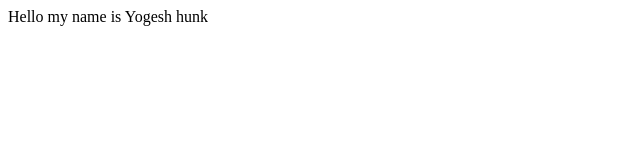
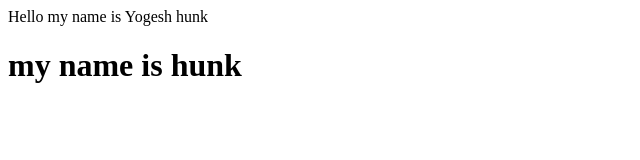
Before and after one commit to Yogidas/My-java-codes, a plain HTML site: page index.html in a window 1280 px wide. Shown: the whole page, without its empty margins (0-640 px from the left). Drawn offline with Linux system fonts and the light colour scheme.

Commit message:
new line

```diff
--- a/index.html
+++ b/index.html
@@ -1 +1,2 @@
 <p>Hello my name is Yogesh hunk</p>
+<h1>my name is hunk</h1>
```
